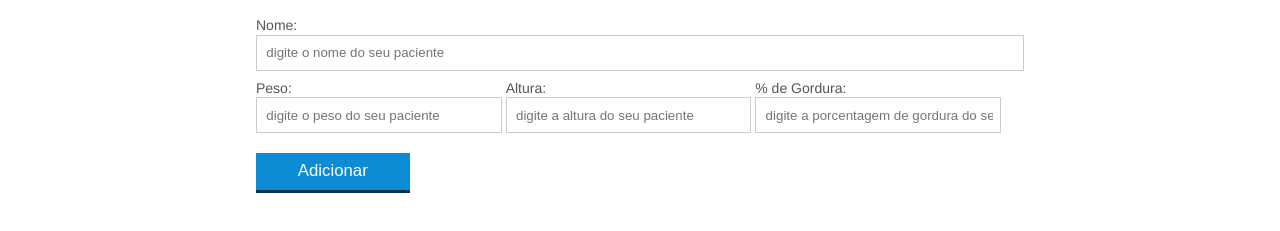
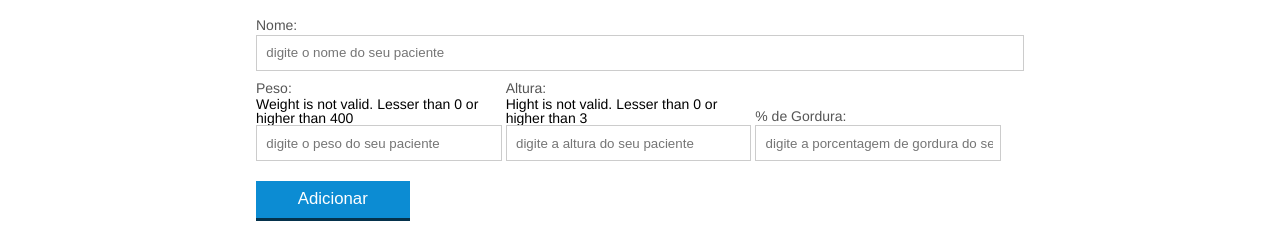
Before and after one commit to josesaribeiro/LearningJsFast, a website: page index.html in a window 1280 px wide. Shown: the part 598-829 px from the top of the page. Before the commit the page ends 801 px from the top, so only its background shows below. Drawn offline with Linux system fonts and the light colour scheme.

Commit message:
gogo formatar

```diff
--- a/css/index.css
+++ b/css/index.css
@@ -136,3 +136,7 @@ button[disabled=disabled], button:disabled {
 .invalid-patient{
 	color: #ff000f;
 }
+
+.errors{
+  colcor: #ff000f;
+}
--- a/index.html
+++ b/index.html
@@ -79,7 +79,8 @@
 				</table>
 
 			</section>
-		</main>
+    </main>
+
 		<section class="container">
 			<h2 id="titulo-form">Adicionar novo paciente</h2>
 			<form id="form-adiciona">
@@ -88,11 +89,11 @@
 					<input id="nome" name="nome" type="text" placeholder="digite o nome do seu paciente" class="campo">
 				</div>
 				<div class="grupo">
-					<label for="peso">Peso:</label>
+					<label for="peso">Peso:</label><ul id="menssageErrorWeight"></ul>
 					<input id="peso" name="peso" type="text" placeholder="digite o peso do seu paciente" class="campo campo-medio">
 				</div>
 				<div class="grupo">
-					<label for="altura">Altura:</label>
+					<label for="altura">Altura:</label><ul id="messageErrorHight"></ul>
 					<input id="altura" name="altura" type="text" placeholder="digite a altura do seu paciente" class="campo campo-medio">
 				</div>
 				<div class="grupo">
--- a/js/calculateImc.js
+++ b/js/calculateImc.js
@@ -14,17 +14,28 @@ window.calculateImc = (function calculateImc() {
     hight: ('Hight is not valid. Lesser than ' + patientHight.min + ' or higher than ' + patientHight.max)
   };
 
-  function calculateImc(weight, hight) {
+  function imcFormula(weight, hight) {
     var imc = weight / (hight * hight);
     return imc.toFixed(2);
   }
 
   function validateWeight(weight) {
-    return weight > patientWeight.min && weight < patientWeight.max;
+    var showError = document.querySelector('#menssageErrorWeight');
+    var weightOk = weight > patientWeight.min && weight < patientWeight.max;
+    if (!weightOk) {
+      showError.textContent = errors.weight;
+    }
+    return weightOk;
   }
 
   function validateHight(hight) {
-    return hight > patientHight.min && hight < patientHight.max;
+    var showError = document.querySelector('#messageErrorHight');
+    var hightOk = hight > patientHight.min && hight < patientHight.max;
+    if (!hightOk) {
+      showError.textContent = errors.hight;
+    }
+
+    return hightOk;
   }
 
   function calculateOldImc() {
@@ -41,7 +52,7 @@ window.calculateImc = (function calculateImc() {
       var hightIsOk = validateHight(hight);
 
       if (weightIsOk && hightIsOk) {
-        imc.textContent = calculateImc(weight, hight);
+        imc.textContent = imcFormula(weight, hight);
       } else {
         if (!weightIsOk) {
           imc.textContent = errors.weight;
@@ -59,8 +70,9 @@ window.calculateImc = (function calculateImc() {
     }
   }
   return {
-    validateWeight: validateWeight(),
-    validateHight: validateHight(),
-    calculateOldImc: calculateOldImc()
+    validateWeight: validateWeight,
+    validateHight: validateHight,
+    calculateOldImc: calculateOldImc,
+    imcFormula: imcFormula
   };
 }());
--- a/js/form.js
+++ b/js/form.js
@@ -3,8 +3,8 @@ var newPatient = window.newPatient;
 var calculateImc = window.calculateImc;
 
 function formValueOk(form) {
-  var weightIsOk = calculateImc.validateWeight(weight);
-  var hightIsOk = calculateImc.validateHight(hight);
+  var weightIsOk = calculateImc.validateWeight(form.peso.value);
+  var hightIsOk = calculateImc.validateHight(form.altura.value);
   var formNotNull = form.nome.value !== '' && form.peso.value !== '' && form.altura.value !== '' && form.gordura.value !== '';
 
   return weightIsOk && hightIsOk && formNotNull;
@@ -16,7 +16,7 @@ function newPatientData(form) {
     weight: form.peso.value,
     hight: form.altura.value,
     fat: form.gordura.value,
-    imc: calculateImc.calculateImc(form.peso.value, form.altura.value)
+    imc: calculateImc.imcFormula(form.peso.value, form.altura.value)
   };
   return patient;
 }
--- a/js/start.js
+++ b/js/start.js
@@ -1,3 +1,3 @@
-var calculateOldImc = window.newPatient;
+var calculateOldImc = window.calculateImc;
 
-calculateOldImc.calculateOldImc;
+calculateOldImc.calculateOldImc();
```
